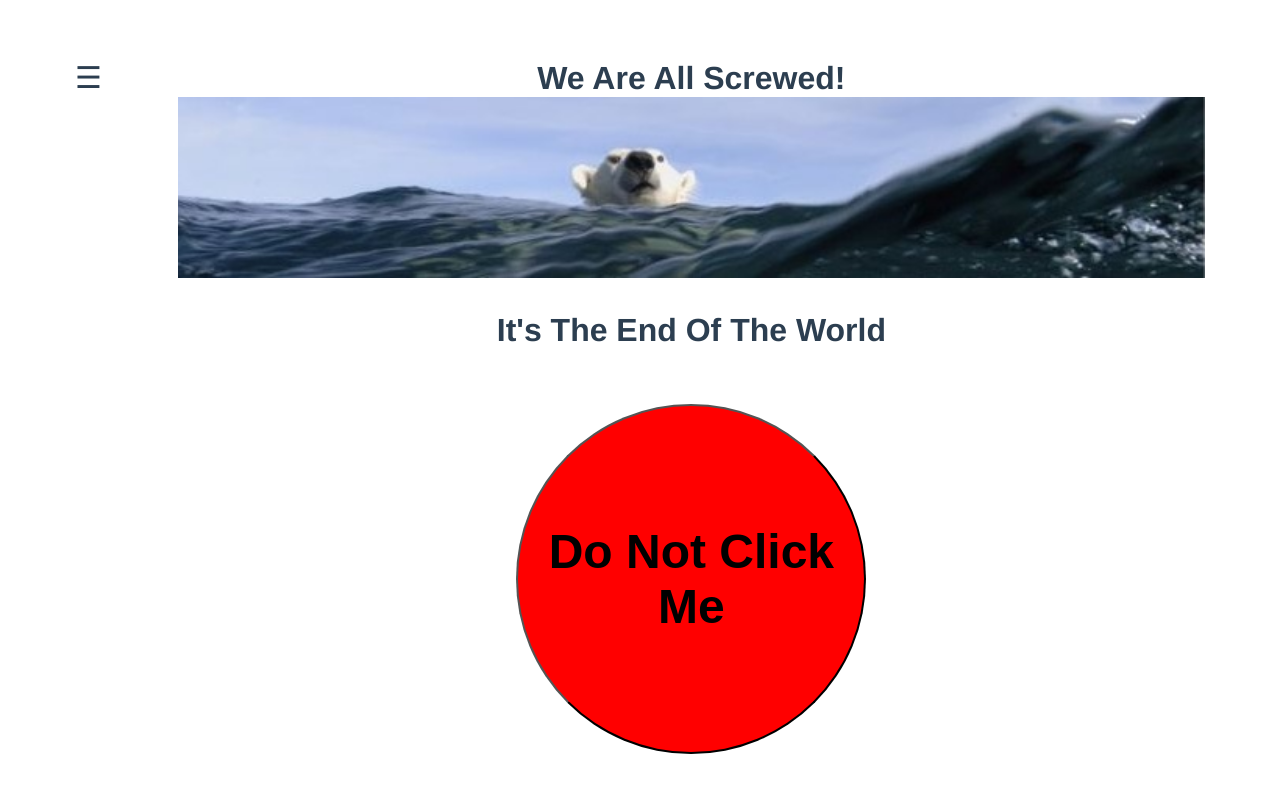
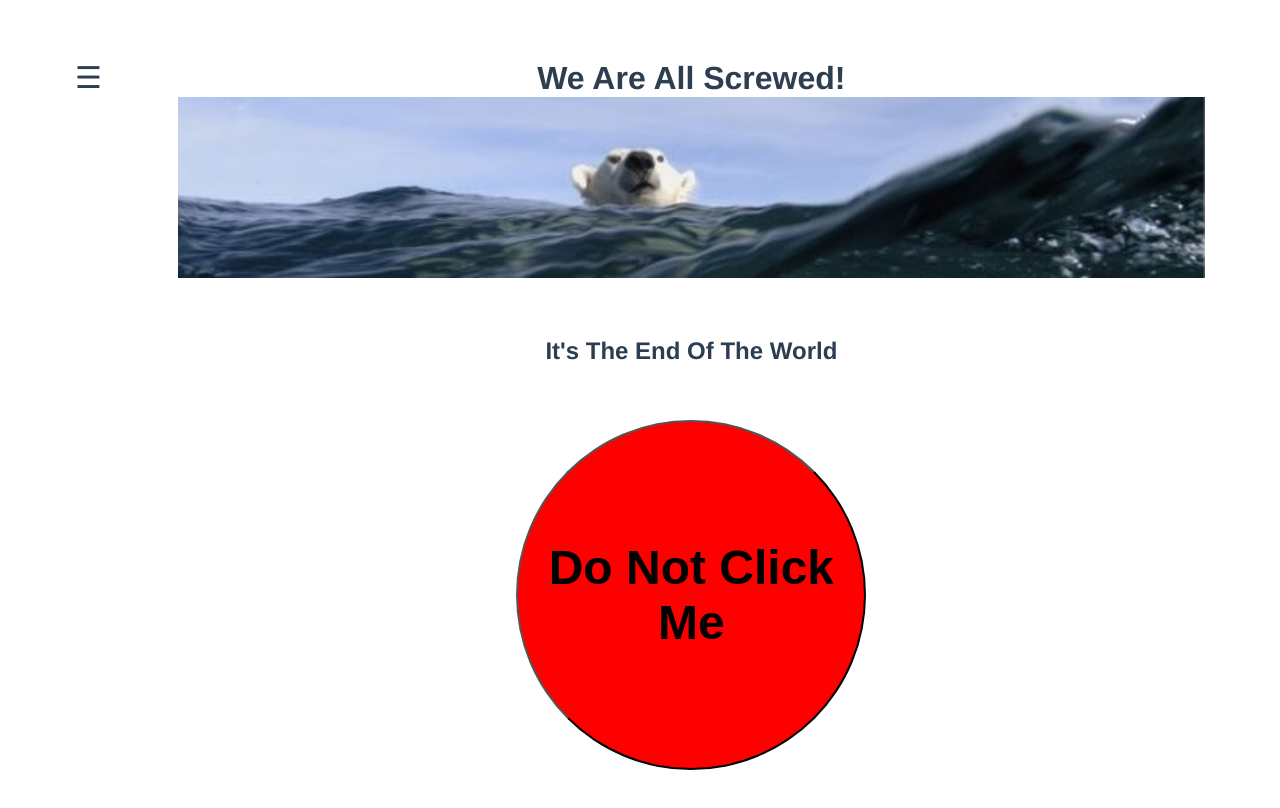
Before and after one commit to Fidelma/javascript_group_project, a Vue app in the folder client/: page /quiz in a window 1280 px wide. Shown: the top 808 px of the page. Built offline with nearby package versions, Linux system fonts and the light colour scheme.

Commit message:
added styling

```diff
--- a/client/src/components/HomeContent.vue
+++ b/client/src/components/HomeContent.vue
@@ -1,6 +1,6 @@
 <template lang="html">
   <div class="">
-    <h1>It's The End Of The World</h1>
+    <h2>It's The End Of The World</h2>
     <router-link :to="{ name: 'quiz' }">
       <button class="quiz-btn" type="button" name="button">Do Not Click Me</button>
     </router-link>
@@ -18,8 +18,9 @@ export default {
 
 <style lang="css" scoped>
 
-h1 {
+h2 {
   padding: 30px;
+  margin-top: 25px;
 }
 
 .quiz-btn {
```
